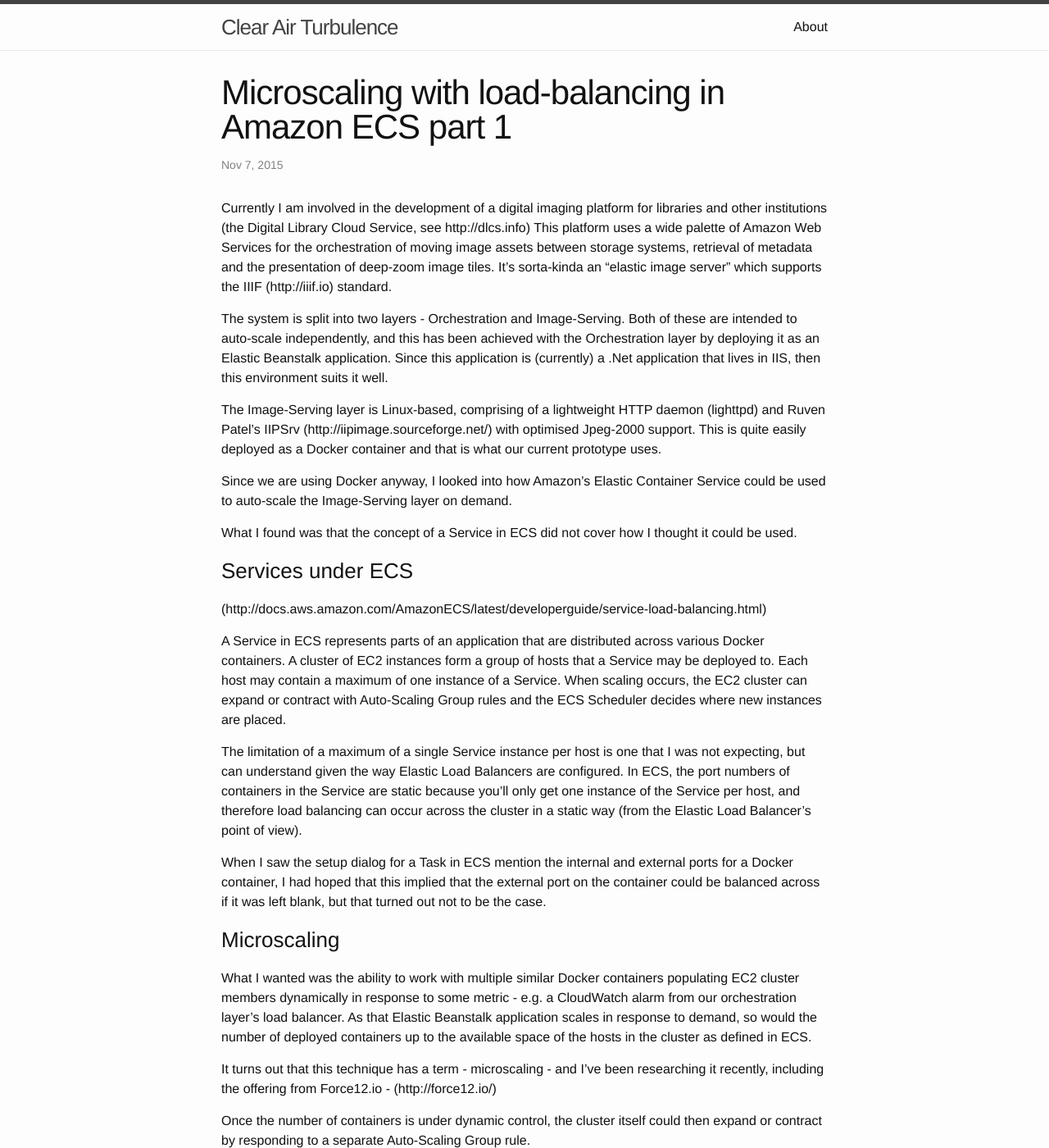
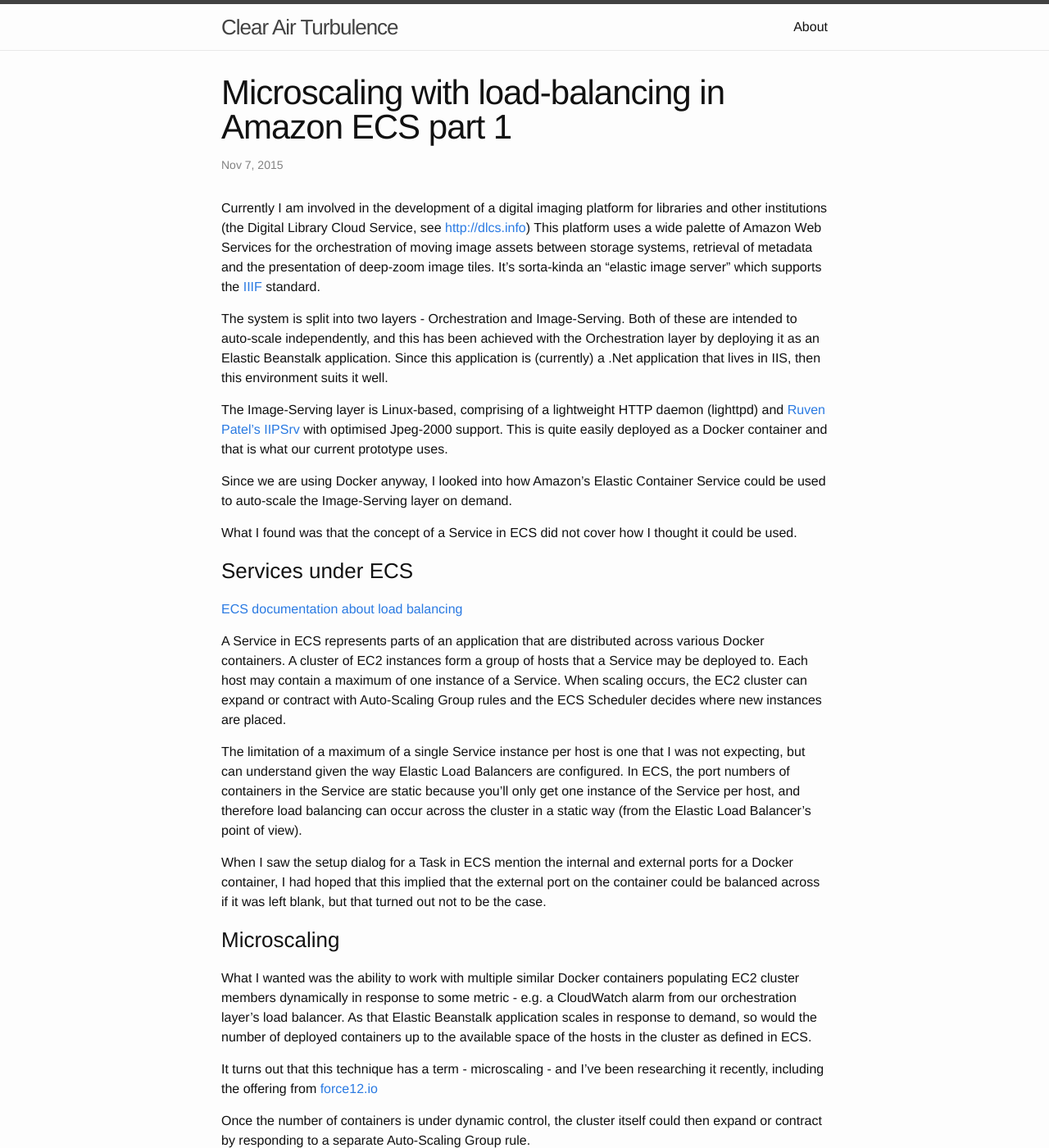
Before and after one commit to fractos/fractos.github.io, a Jekyll site: the page built from _posts/2015-11-07-microscaling-with-load-balancing-in-amazon-ecs-part-1.markdown, in a window 1280 px wide and 1400 px high. Shown: the whole window at 82% size. Built offline with Jekyll 4.4.1, drawn with Linux system fonts in a browser that asks for light colours.

Commit message:
link fixes.

```diff
--- a/_posts/2015-11-07-microscaling-with-load-balancing-in-amazon-ecs-part-1.markdown
+++ b/_posts/2015-11-07-microscaling-with-load-balancing-in-amazon-ecs-part-1.markdown
@@ -4,19 +4,18 @@ title:  "Microscaling with load-balancing in Amazon ECS part 1"
 date:   2015-11-07 15:00:00
 categories: containers microscaling
 ---
-Currently I am involved in the development of a digital imaging platform for libraries and other institutions (the Digital Library Cloud Service, see http://dlcs.info) This platform uses a wide palette of Amazon Web Services for the orchestration of moving image assets between storage systems, retrieval of metadata and the presentation of deep-zoom image tiles. It's sorta-kinda an "elastic image server" which supports the IIIF (http://iiif.io) standard.
+Currently I am involved in the development of a digital imaging platform for libraries and other institutions (the Digital Library Cloud Service, see [http://dlcs.info](http://dlcs.info)) This platform uses a wide palette of Amazon Web Services for the orchestration of moving image assets between storage systems, retrieval of metadata and the presentation of deep-zoom image tiles. It's sorta-kinda an "elastic image server" which supports the [IIIF](http://iiif.io) standard.
 
 The system is split into two layers - Orchestration and Image-Serving. Both of these are intended to auto-scale independently, and this has been achieved with the Orchestration layer by deploying it as an Elastic Beanstalk application. Since this application is (currently) a .Net application that lives in IIS, then this environment suits it well.
 
-The Image-Serving layer is Linux-based, comprising of a lightweight HTTP daemon (lighttpd) and Ruven Patel's IIPSrv (http://iipimage.sourceforge.net/) with optimised Jpeg-2000 support. This is quite easily deployed as a Docker container and that is what our current prototype uses.
+The Image-Serving layer is Linux-based, comprising of a lightweight HTTP daemon (lighttpd) and [Ruven Patel's IIPSrv](http://iipimage.sourceforge.net/) with optimised Jpeg-2000 support. This is quite easily deployed as a Docker container and that is what our current prototype uses.
 
 Since we are using Docker anyway, I looked into how Amazon's Elastic Container Service could be used to auto-scale the Image-Serving layer on demand.
 
 What I found was that the concept of a Service in ECS did not cover how I thought it could be used.
 
 ### Services under ECS
-
-(http://docs.aws.amazon.com/AmazonECS/latest/developerguide/service-load-balancing.html)
+[ECS documentation about load balancing](http://docs.aws.amazon.com/AmazonECS/latest/developerguide/service-load-balancing.html)
 
 A Service in ECS represents parts of an application that are distributed across various Docker containers. A cluster of EC2 instances form a group of hosts that a Service may be deployed to. Each host may contain a maximum of one instance of a Service. When scaling occurs, the EC2 cluster can expand or contract with Auto-Scaling Group rules and the ECS Scheduler decides where new instances are placed.
 
@@ -28,7 +27,7 @@ When I saw the setup dialog for a Task in ECS mention the internal and external
 
 What I wanted was the ability to work with multiple similar Docker containers populating EC2 cluster members dynamically in response to some metric - e.g. a CloudWatch alarm from our orchestration layer's load balancer. As that Elastic Beanstalk application scales in response to demand, so would the number of deployed containers up to the available space of the hosts in the cluster as defined in ECS.
 
-It turns out that this technique has a term - microscaling - and I've been researching it recently, including the offering from Force12.io - (http://force12.io/)
+It turns out that this technique has a term - microscaling - and I've been researching it recently, including the offering from [force12.io](http://force12.io/)
 
 Once the number of containers is under dynamic control, the cluster itself could then expand or contract by responding to a separate Auto-Scaling Group rule.
 
```
